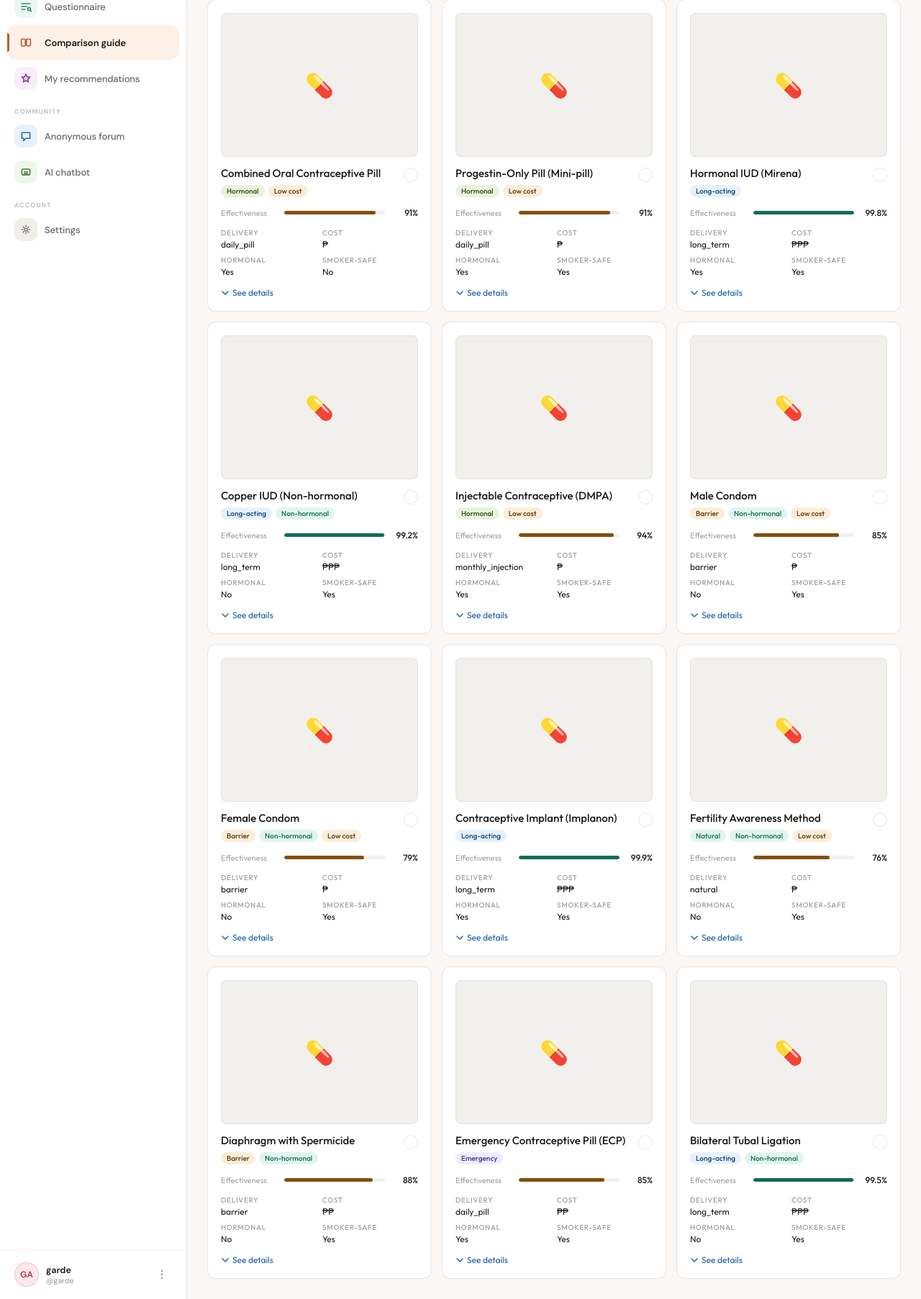
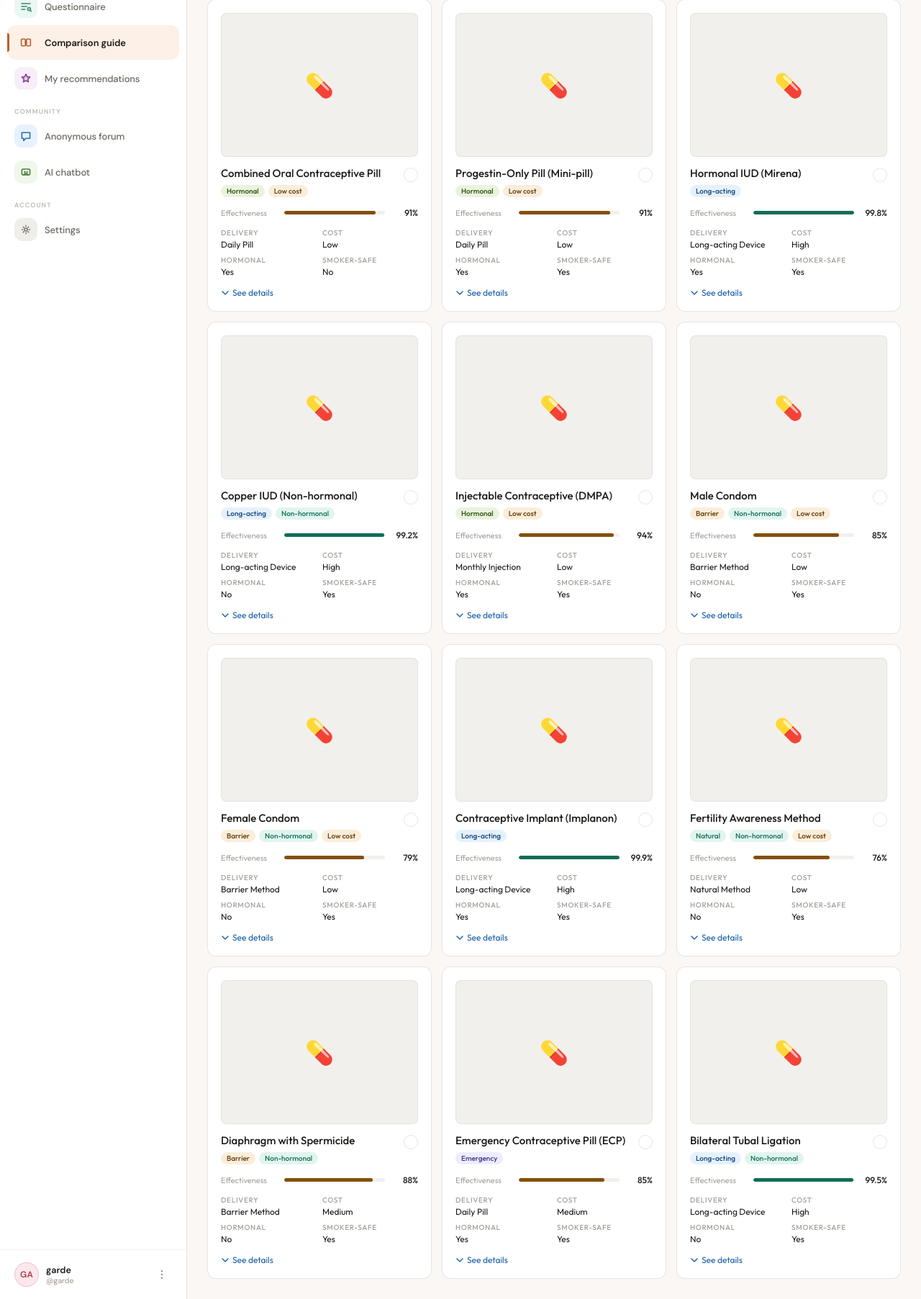
Before and after one commit to michaeljude-web/CONTRACHOICE, a PHP site: page /user/comparison.php in a window 1280 px wide. Shown: the part 184-1989 px from the top of the page at 72% size. Run offline with PHP 8.4, Linux system fonts and the light colour scheme; a user stored in the database is signed in; data comes from the database, SQL or seed files in the repository; some web fonts are replaced.

Commit message:
update comparison

```diff
--- a/user/comparison.php
+++ b/user/comparison.php
@@ -222,14 +222,43 @@ while ($row = $result->fetch_assoc()) {
         <button class="compare-bar-clear" onclick="clearSelection()">✕</button>
       </div>
       <div class="methods-grid" id="methods-grid">
-        <?php foreach ($methods as $i => $m):
-          $eff = floatval($m['effectiveness']);
-          $eff_color = $eff >= 99 ? '#0F6E56' : ($eff >= 95 ? '#185FA5' : '#854F0B');
-          $category = strtolower($m['category']);
-          $type_labels = ['hormonal' => 'Hormonal', 'barrier' => 'Barrier', 'long_term' => 'Long-acting', 'natural' => 'Natural', 'emergency' => 'Emergency'];
-          $type_colors = ['hormonal' => 'green', 'barrier' => 'amber', 'long_term' => 'blue', 'natural' => 'teal', 'emergency' => 'purple'];
-          $type_label = $type_labels[$category] ?? ucfirst($category);
+        <?php
+        $category_labels  = [
+          'hormonal'  => 'Hormonal',
+          'barrier'   => 'Barrier',
+          'long_term' => 'Long-acting',
+          'natural'   => 'Natural',
+          'emergency' => 'Emergency',
+        ];
+        $delivery_labels  = [
+          'daily_pill'        => 'Daily Pill',
+          'weekly_patch'      => 'Weekly Patch',
+          'monthly_injection' => 'Monthly Injection',
+          'long_term'         => 'Long-acting Device',
+          'barrier'           => 'Barrier Method',
+          'natural'           => 'Natural Method',
+        ];
+        $cost_labels = [
+          'low'    => 'Low',
+          'medium' => 'Medium',
+          'high'   => 'High',
+        ];
+        $type_colors = [
+          'hormonal'  => 'green',
+          'barrier'   => 'amber',
+          'long_term' => 'blue',
+          'natural'   => 'teal',
+          'emergency' => 'purple',
+        ];
+
+        foreach ($methods as $i => $m):
+          $eff        = floatval($m['effectiveness']);
+          $eff_color  = $eff >= 99 ? '#0F6E56' : ($eff >= 95 ? '#185FA5' : '#854F0B');
+          $category   = strtolower($m['category']);
+          $type_label = $category_labels[$category] ?? ucfirst($category);
           $type_color = $type_colors[$category] ?? 'blue';
+          $del_label  = $delivery_labels[$m['delivery']] ?? ucfirst(str_replace('_', ' ', $m['delivery']));
+          $cost_label = $cost_labels[$m['cost_level']] ?? ucfirst($m['cost_level']);
         ?>
         <div class="method-card" id="card-<?= $i ?>"
              data-index="<?= $i ?>"
@@ -273,11 +302,11 @@ while ($row = $result->fetch_assoc()) {
           <div class="info-grid">
             <div class="info-item">
               <div class="info-item-label">Delivery</div>
-              <div class="info-item-val"><?= htmlspecialchars($m['delivery']) ?></div>
+              <div class="info-item-val"><?= htmlspecialchars($del_label) ?></div>
             </div>
             <div class="info-item">
               <div class="info-item-label">Cost</div>
-              <div class="info-item-val"><?= str_repeat('₱', $m['cost_level'] === 'low' ? 1 : ($m['cost_level'] === 'medium' ? 2 : 3)) ?></div>
+              <div class="info-item-val"><?= htmlspecialchars($cost_label) ?></div>
             </div>
             <div class="info-item">
               <div class="info-item-label">Hormonal</div>
@@ -343,6 +372,30 @@ while ($row = $result->fetch_assoc()) {
 
 <script>
 const METHODS = <?= json_encode($methods, JSON_UNESCAPED_UNICODE) ?>;
+
+const CATEGORY_LABELS = {
+  hormonal:  'Hormonal',
+  barrier:   'Barrier',
+  long_term: 'Long-acting',
+  natural:   'Natural',
+  emergency: 'Emergency'
+};
+
+const DELIVERY_LABELS = {
+  daily_pill:        'Daily Pill',
+  weekly_patch:      'Weekly Patch',
+  monthly_injection: 'Monthly Injection',
+  long_term:         'Long-acting Device',
+  barrier:           'Barrier Method',
+  natural:           'Natural Method'
+};
+
+const COST_LABELS = {
+  low:    'Low',
+  medium: 'Medium',
+  high:   'High'
+};
+
 let selected = [];
 const MAX_SELECT = 3;
 
@@ -386,9 +439,9 @@ function filterMethods(filter, btn) {
     const cat      = card.dataset.category;
     const hormonal = card.dataset.hormonal;
     let show = false;
-    if (filter === 'all')           show = true;
+    if (filter === 'all')               show = true;
     else if (filter === 'non-hormonal') show = hormonal === 'false';
-    else                            show = cat === filter;
+    else                                show = cat === filter;
     card.classList.toggle('hidden', !show);
   });
 }
@@ -405,28 +458,24 @@ function toggleExpand(i) {
 
 function openCompareModal() {
   const cols = selected.map(i => METHODS[i]);
-  const costSymbol = m => {
-    const map = {low: '₱', medium: '₱₱', high: '₱₱₱'};
-    return map[m.cost_level] || m.cost_level;
-  };
   const effColor = e => e >= 99 ? '#0F6E56' : e >= 95 ? '#185FA5' : '#854F0B';
 
   const rows = [
-    { label: 'Photo',         fn: m => m.image_path
+    { label: 'Photo', fn: m => m.image_path
         ? `<img src="../uploads/contraceptive_methods/${m.image_path}" class="compare-img" alt="${m.name}">`
         : `<div class="compare-img-placeholder">💊</div>` },
-    { label: 'Category',      fn: m => m.category },
+    { label: 'Category',      fn: m => CATEGORY_LABELS[m.category]  || m.category },
     { label: 'Effectiveness', fn: m => `<div class="eff-row" style="gap:8px;">
         <div class="eff-track"><div class="eff-fill" style="width:${m.effectiveness}%;background:${effColor(m.effectiveness)};"></div></div>
         <span style="font-size:12px;font-weight:500;flex-shrink:0;">${m.effectiveness}%</span></div>` },
-    { label: 'Delivery',      fn: m => m.delivery },
-    { label: 'Cost',          fn: m => costSymbol(m) },
-    { label: 'Hormonal',      fn: m => m.is_hormone_free ? '<span class="pill-no">No</span>' : '<span class="pill-yes">Yes</span>' },
-    { label: 'Smoker-safe',   fn: m => m.suitable_smoker == 1 ? '<span class="pill-yes">Yes</span>' : '<span class="pill-no">No</span>' },
+    { label: 'Delivery',      fn: m => DELIVERY_LABELS[m.delivery]  || m.delivery },
+    { label: 'Cost',          fn: m => COST_LABELS[m.cost_level]    || m.cost_level },
+    { label: 'Hormonal',      fn: m => m.is_hormone_free == 1 ? '<span class="pill-no">No</span>'  : '<span class="pill-yes">Yes</span>' },
+    { label: 'Smoker-safe',   fn: m => m.suitable_smoker == 1      ? '<span class="pill-yes">Yes</span>' : '<span class="pill-no">No</span>' },
     { label: 'Breastfeeding', fn: m => m.suitable_breastfeeding == 1 ? '<span class="pill-yes">Yes</span>' : '<span class="pill-no">No</span>' },
-    { label: 'How it works',  fn: m => m.how_used || '—' },
+    { label: 'How it works',  fn: m => m.how_used     || '—' },
     { label: 'Side effects',  fn: m => m.side_effects || '—' },
-    { label: 'Best for',      fn: m => m.best_for || '—' },
+    { label: 'Best for',      fn: m => m.best_for     || '—' },
   ];
 
   let html = '<thead><tr><th></th>';
```
